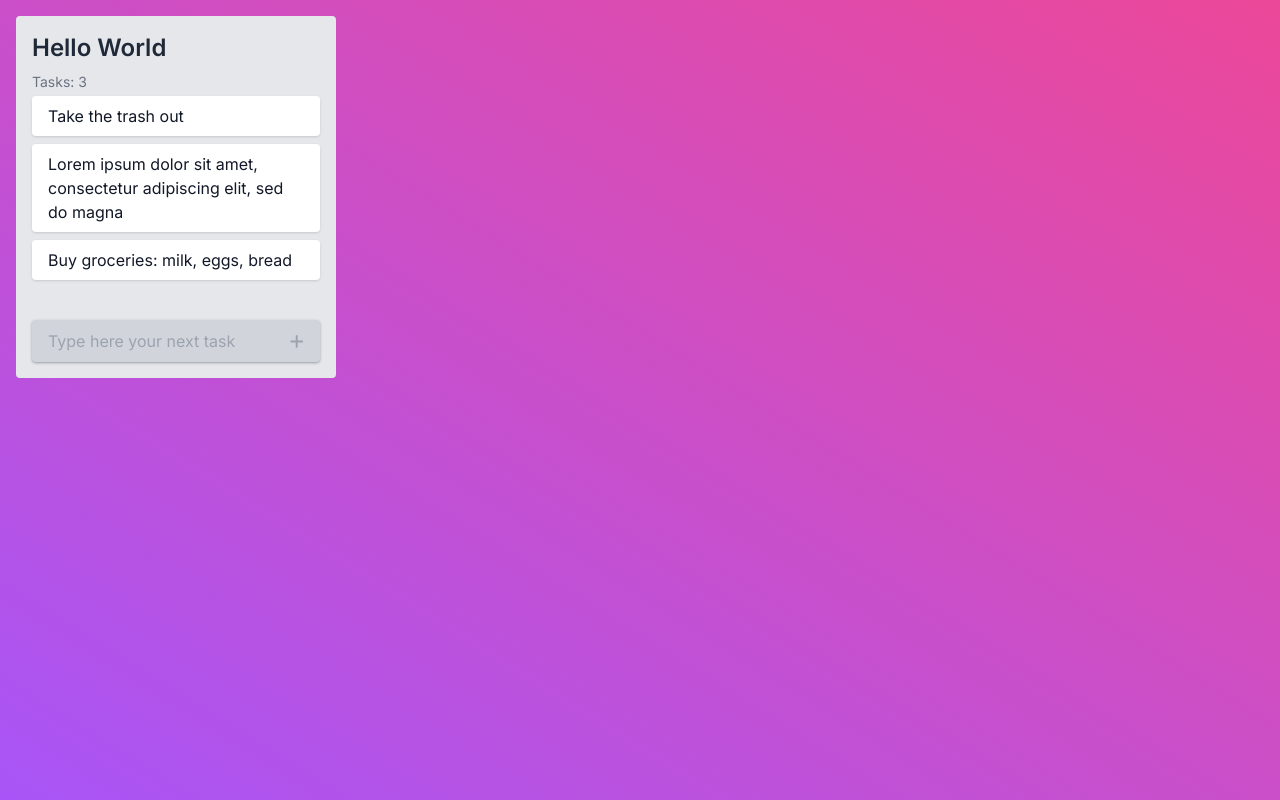
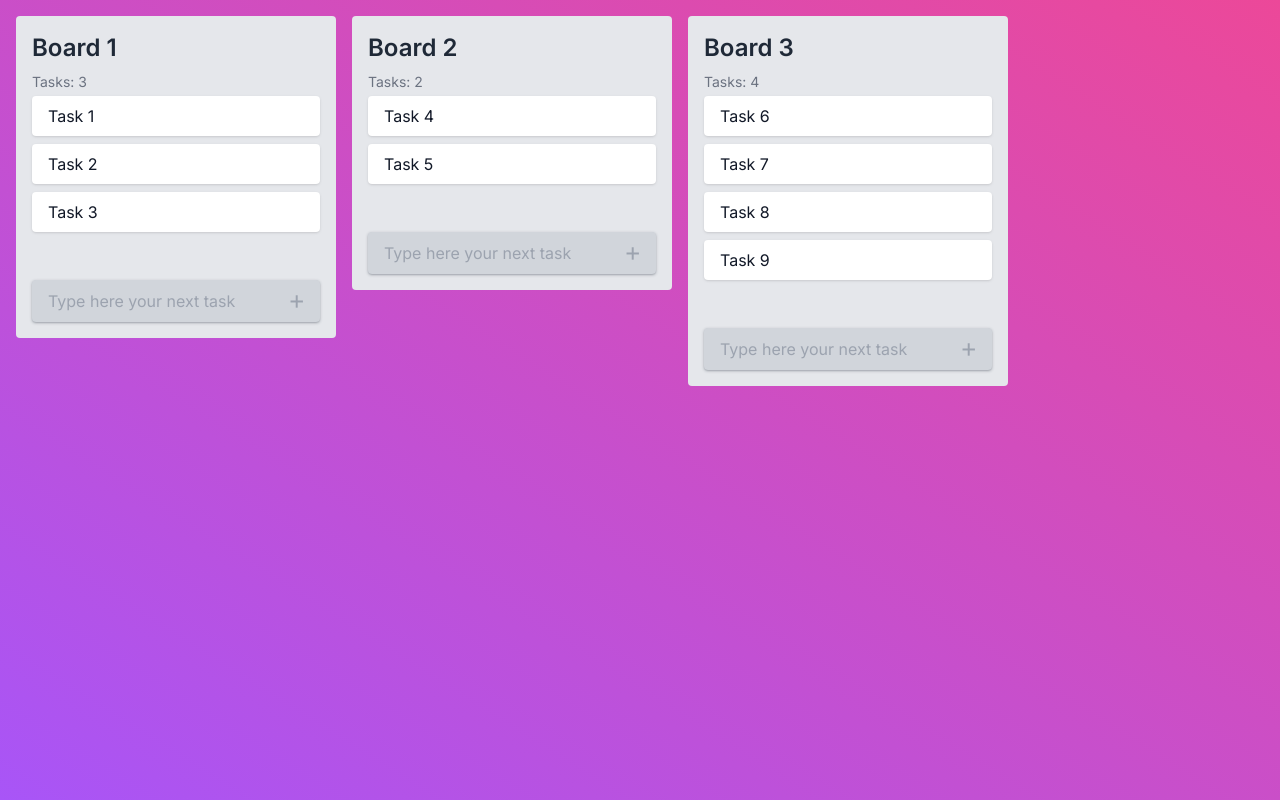
Before and after one commit to yusborinchit/simple-trello, a Next.js app: page / in a window 1280 px wide. Built offline with nearby package versions, Linux system fonts and the light colour scheme.

Commit message:
feat: :sparkles: Add task movement between boards

```diff
--- a/src/app/layout.tsx
+++ b/src/app/layout.tsx
@@ -14,7 +14,7 @@ export default function RootLayout({ children }: Readonly<Props>) {
   return (
     <html lang="en">
       <body className={`${inter.className} text-gray-900`}>
-        <main className="p-4">{children}</main>
+        {children}
         <Background />
       </body>
     </html>
--- a/src/app/page.tsx
+++ b/src/app/page.tsx
@@ -1,9 +1,9 @@
-import BoardCard from "@/components/board-card";
+import BoardManager from "@/components/board-manager";
 
 export default function Home() {
   return (
-    <>
-      <BoardCard />
-    </>
+    <main className="flex gap-4 p-4">
+      <BoardManager />
+    </main>
   );
 }
--- a/src/components/board-card.tsx
+++ b/src/components/board-card.tsx
@@ -1,23 +1,25 @@
 "use client";
 
 import { type Task } from "@/types";
-import { FormEvent, useState } from "react";
-import TaskCard from "./task-card";
+import { type DragEvent, type FormEvent } from "react";
 import TaskForm from "./task-form";
+import TaskList from "./task-list";
 
-const DEFAULT_TASKS: Task[] = [
-  { id: crypto.randomUUID(), title: "Take the trash out" },
-  {
-    id: crypto.randomUUID(),
-    title:
-      "Lorem ipsum dolor sit amet, consectetur adipiscing elit, sed do magna",
-  },
-  { id: crypto.randomUUID(), title: "Buy groceries: milk, eggs, bread" },
-];
+interface Props {
+  id: string;
+  title: string;
+  tasks: Task[];
+  addTask: (boardId: string, task: Task) => void;
+  moveTask: (targetBoardId: string, boardId: string, taskId: string) => void;
+}
 
-export default function BoardCard() {
-  const [tasks, setTasks] = useState<Task[]>(DEFAULT_TASKS);
-
+export default function BoardCard({
+  id,
+  title,
+  tasks,
+  addTask,
+  moveTask,
+}: Readonly<Props>) {
   function handleAddTask(event: FormEvent<HTMLFormElement>) {
     event.preventDefault();
 
@@ -27,29 +29,50 @@ export default function BoardCard() {
     const taskTitle = `${formData.get("task")}`;
     if (!taskTitle) return;
 
-    const task = {
+    addTask(id, {
       id: crypto.randomUUID(),
       title: taskTitle,
-    };
+    });
 
-    setTasks((prevTasks) => [...prevTasks, task]);
     form.reset();
   }
 
+  function handleDragEnter(event: DragEvent<HTMLDivElement>) {
+    event.preventDefault();
+  }
+
+  function handleDragOver(event: DragEvent<HTMLDivElement>) {
+    event.preventDefault();
+  }
+
+  function handleDrop(event: DragEvent<HTMLDivElement>) {
+    const { currentTarget, dataTransfer } = event;
+
+    const targetBoardId = currentTarget.dataset.boardId;
+    const taskId = dataTransfer.getData("taskId");
+    const boardId = dataTransfer.getData("boardId");
+
+    if (!targetBoardId || !taskId || !boardId) return;
+
+    moveTask(targetBoardId, boardId, taskId);
+  }
+
   return (
-    <section className="max-w-xs rounded bg-gray-200 p-4">
+    <section
+      data-board-id={id}
+      onDragEnter={handleDragEnter}
+      onDragOver={handleDragOver}
+      onDrop={handleDrop}
+      className="group h-min max-w-xs rounded bg-gray-200 p-4 data-[is-over=true]:bg-blue-200"
+    >
       <header>
-        <h2 className="text-2xl font-semibold text-gray-800">Hello World</h2>
+        <h2 className="text-2xl font-semibold text-gray-800">{title}</h2>
       </header>
-      <div className="mt-2">
-        <p className="text-sm text-gray-500">Tasks: 3</p>
-        <ul className="mt-1 flex flex-col gap-2">
-          {tasks.map((task) => (
-            <TaskCard key={task.id} id={task.id} title={task.title} />
-          ))}
-        </ul>
+      <p className="mt-2 text-sm text-gray-500">Tasks: {tasks.length}</p>
+      <TaskList boardId={id} tasks={tasks} />
+      <footer>
         <TaskForm handleAddTask={handleAddTask} />
-      </div>
+      </footer>
     </section>
   );
 }
--- /dev/null
+++ b/src/components/board-manager.tsx
@@ -0,0 +1,91 @@
+"use client";
+
+import { type Board, type Task } from "@/types";
+import { useEffect, useState } from "react";
+import BoardCard from "./board-card";
+
+const DEFAULT_BOARDS: Board[] = [
+  {
+    id: crypto.randomUUID(),
+    title: "Board 1",
+    tasks: [
+      { id: crypto.randomUUID(), title: "Task 1" },
+      { id: crypto.randomUUID(), title: "Task 2" },
+      { id: crypto.randomUUID(), title: "Task 3" },
+    ],
+  },
+  {
+    id: crypto.randomUUID(),
+    title: "Board 2",
+    tasks: [
+      { id: crypto.randomUUID(), title: "Task 4" },
+      { id: crypto.randomUUID(), title: "Task 5" },
+    ],
+  },
+  {
+    id: crypto.randomUUID(),
+    title: "Board 3",
+    tasks: [
+      { id: crypto.randomUUID(), title: "Task 6" },
+      { id: crypto.randomUUID(), title: "Task 7" },
+      { id: crypto.randomUUID(), title: "Task 8" },
+      { id: crypto.randomUUID(), title: "Task 9" },
+    ],
+  },
+];
+
+export default function BoardManager() {
+  const [boards, setBoards] = useState<Board[]>([]);
+
+  useEffect(() => setBoards(DEFAULT_BOARDS), []);
+
+  function addTask(boardId: string, task: Task) {
+    const boardIdx = boards.findIndex(({ id }) => id === boardId);
+
+    if (boardIdx === -1) return;
+
+    const draft = [...boards];
+
+    const board = draft[boardIdx];
+    board.tasks.push(task);
+
+    setBoards(draft);
+  }
+
+  function moveTask(targetBoardId: string, boardId: string, taskId: string) {
+    const targetBoardIndex = boards.findIndex(({ id }) => id === targetBoardId);
+    const boardIndex = boards.findIndex(({ id }) => id === boardId);
+
+    if (targetBoardIndex === -1 || boardIndex === -1) return;
+
+    const taskIndex = boards[boardIndex].tasks.findIndex(
+      ({ id }) => id === taskId
+    );
+
+    if (taskIndex === -1) return;
+
+    const draft = [...boards];
+
+    const board = draft[boardIndex];
+    const [task] = board.tasks.splice(taskIndex, 1);
+    const targetBoard = draft[targetBoardIndex];
+    targetBoard.tasks.push(task);
+
+    setBoards(draft);
+  }
+
+  return (
+    <>
+      {boards.map((board) => (
+        <BoardCard
+          key={board.id}
+          id={board.id}
+          title={board.title}
+          tasks={board.tasks}
+          addTask={addTask}
+          moveTask={moveTask}
+        />
+      ))}
+    </>
+  );
+}
--- a/src/components/task-card.tsx
+++ b/src/components/task-card.tsx
@@ -1,10 +1,28 @@
+"use client";
+
+import { DragEvent } from "react";
+
 interface Props {
   id: string;
+  boardId: string;
   title: string;
 }
 
-export default function TaskCard({ id, title }: Readonly<Props>) {
+export default function TaskCard({ id, boardId, title }: Readonly<Props>) {
+  function handleDragStart(event: DragEvent<HTMLLIElement>) {
+    const { dataTransfer } = event;
+
+    dataTransfer.setData("taskId", id);
+    dataTransfer.setData("boardId", boardId);
+  }
+
   return (
-    <li className="cursor-grab rounded bg-white px-4 py-2 shadow">{title}</li>
+    <li
+      draggable
+      onDragStart={handleDragStart}
+      className="cursor-grab rounded bg-white px-4 py-2 shadow"
+    >
+      {title}
+    </li>
   );
 }
--- a/src/components/task-form.tsx
+++ b/src/components/task-form.tsx
@@ -1,3 +1,5 @@
+"use client";
+
 import { useId, type FormEvent } from "react";
 
 interface Props {
@@ -10,7 +12,7 @@ export default function TaskForm({ handleAddTask }: Readonly<Props>) {
   return (
     <form
       onSubmit={handleAddTask}
-      className="mt-10 flex items-center rounded bg-gray-300 shadow shadow-gray-800/30"
+      className="mt-12 flex items-center rounded bg-gray-300 shadow shadow-gray-800/30"
     >
       <input
         id={id}
--- /dev/null
+++ b/src/components/task-list.tsx
@@ -0,0 +1,22 @@
+import { type Task } from "@/types";
+import TaskCard from "./task-card";
+
+interface Props {
+  boardId: string;
+  tasks: Task[];
+}
+
+export default function TaskList({ boardId, tasks }: Readonly<Props>) {
+  return (
+    <ul className="mt-1 flex flex-col gap-2">
+      {tasks.map((task) => (
+        <TaskCard
+          key={task.id}
+          id={task.id}
+          boardId={boardId}
+          title={task.title}
+        />
+      ))}
+    </ul>
+  );
+}
--- a/src/types.d.ts
+++ b/src/types.d.ts
@@ -1,3 +1,9 @@
+export interface Board {
+  id: string;
+  title: string;
+  tasks: Task[];
+}
+
 export interface Task {
   id: string;
   title: string;
```
